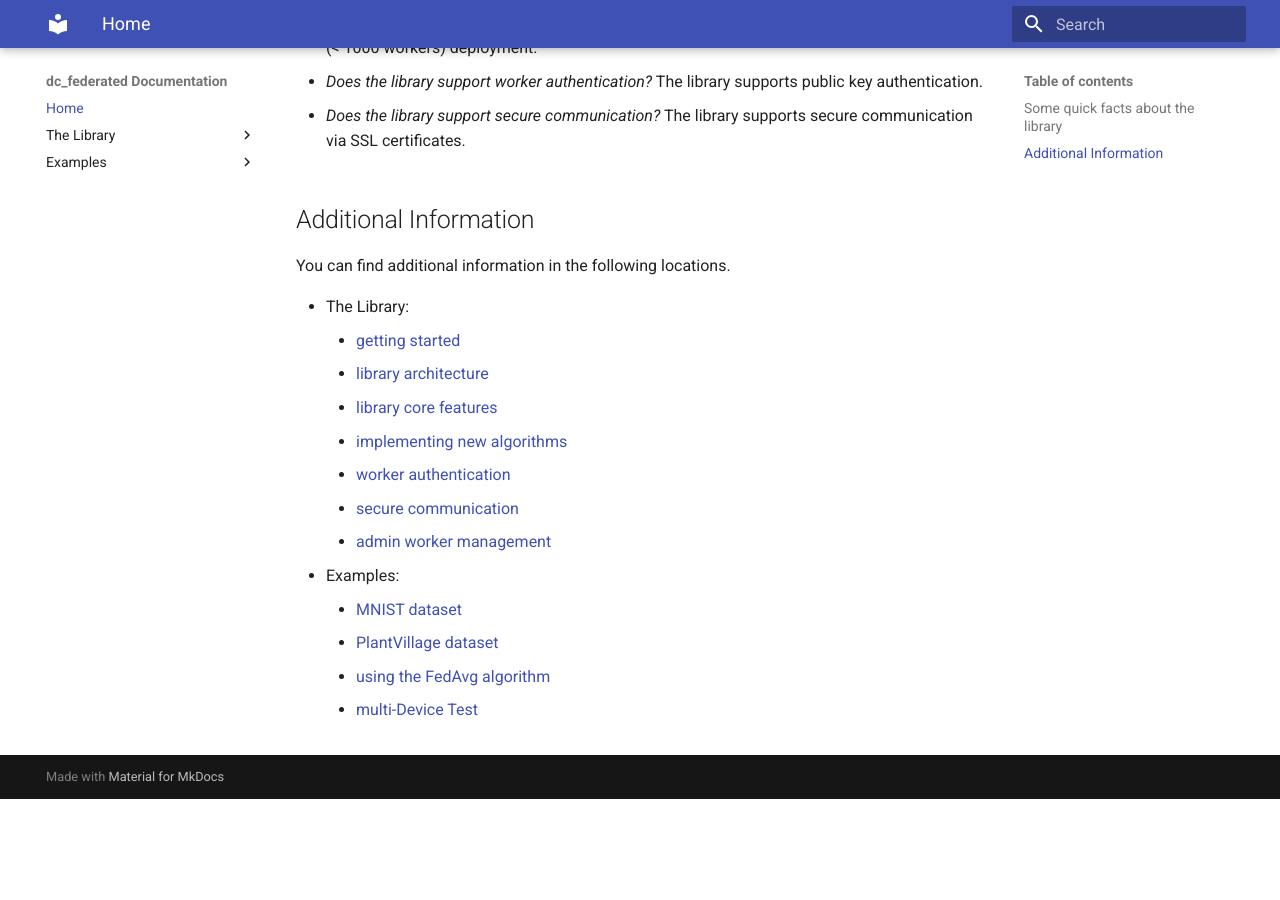
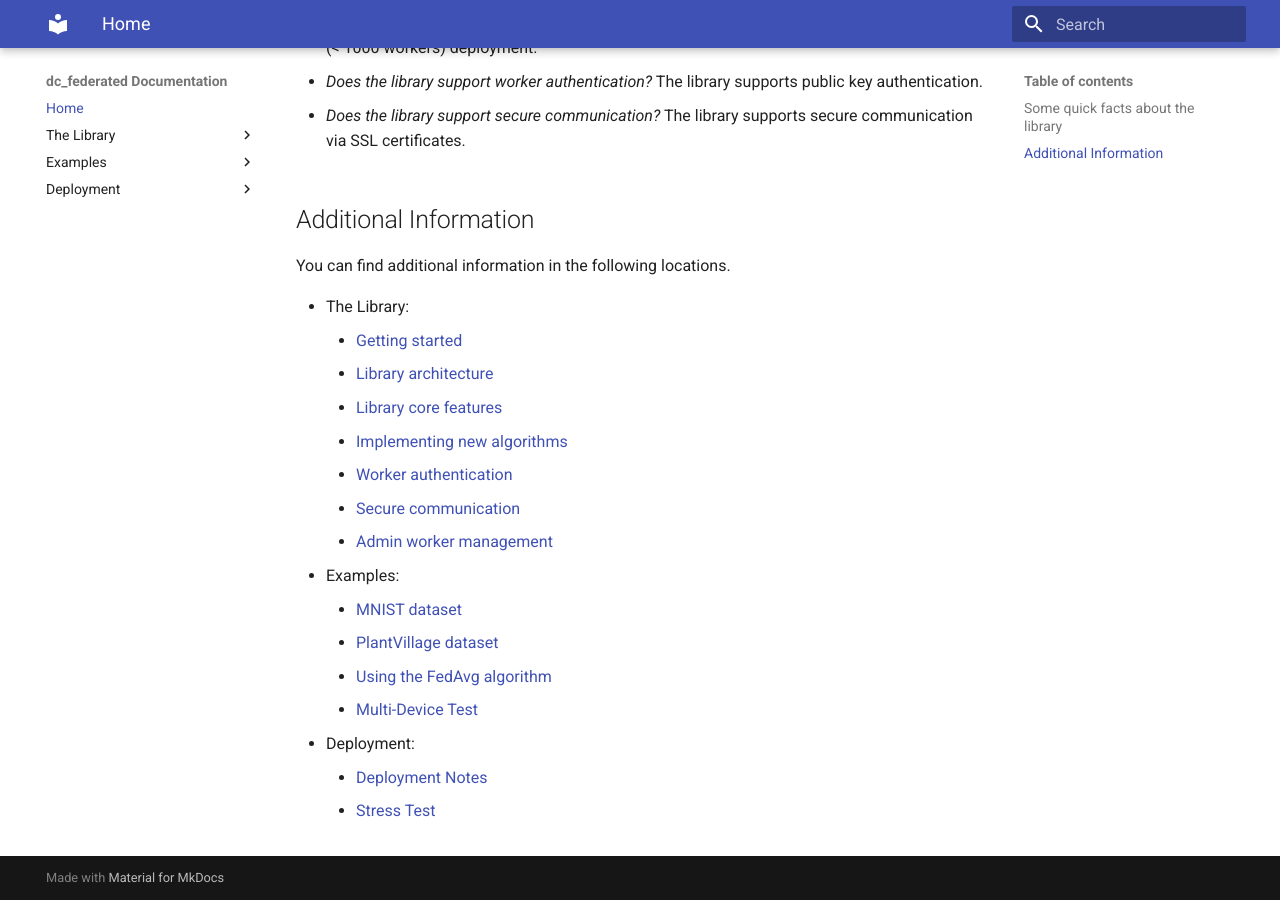
Before and after one commit to digicatapult/dc-federated, an MkDocs documentation site: the page built from docs/index.md, in a window 1280 px wide and 900 px high, scrolled down 592 px. Built offline with MkDocs 1.6.1 and Material for MkDocs 9.7.7, drawn with Linux system fonts in a browser that asks for light colours; before the commit the page ends 1391 px from its top, so only the background shows below that.

Commit message:
feature/prep-stress-test-remote-run: add docs

```diff
--- a/docs/index.md
+++ b/docs/index.md
@@ -21,15 +21,18 @@ The `dc_federated` package is a [fedeareted learning](https://en.wikipedia.org/w
 You can find additional information in the following locations.
 
   - The Library:
-    - [getting started](library/getting_started.md)
-    - [library architecture](library/architecture.md)
-    - [library core features](library/library_core_features.md)
-    - [implementing new algorithms](library/new_algorithms.md)
-    - [worker authentication](library/worker_authentication.md)
-    - [secure communication](library/enabling_ssl.md)
-    - [admin worker management](library/worker_management.md)
+    - [Getting started](library/getting_started.md)
+    - [Library architecture](library/architecture.md)
+    - [Library core features](library/library_core_features.md)
+    - [Implementing new algorithms](library/new_algorithms.md)
+    - [Worker authentication](library/worker_authentication.md)
+    - [Secure communication](library/enabling_ssl.md)
+    - [Admin worker management](library/worker_management.md)
   - Examples:
     - [MNIST dataset](examples/mnist.md)
     - [PlantVillage dataset](examples/plantvillage.md)
-    - [using the FedAvg algorithm](examples/using_fed_avg.md)
-    - [multi-Device Test](examples/multi_device_test.md)
+    - [Using the FedAvg algorithm](examples/using_fed_avg.md)
+    - [Multi-Device Test](examples/multi_device_test.md)
+  - Deployment:
+    - [Deployment Notes](deployment/deployment_notes.md)
+    - [Stress Test](deployment/stress_test.md)
--- a/mkdocs.yml
+++ b/mkdocs.yml
@@ -20,3 +20,6 @@ nav:
     - PlantVillage: 'examples/plantvillage.md'
     - Using FedAvg: 'examples/using_fed_avg.md'
     - Multi-device example: 'examples/multi_device_test.md'
+  - Deployment:
+    - Deployment Notes: 'deployment/deployment_notes.md'
+    - Stress Test: 'deployment/stress_test.md'
```
Also changed, not shown: docs/deployment/deployment_notes.md (added, +84 -0 lines), docs/deployment/stress_test.md (added, +56 -0 lines).
